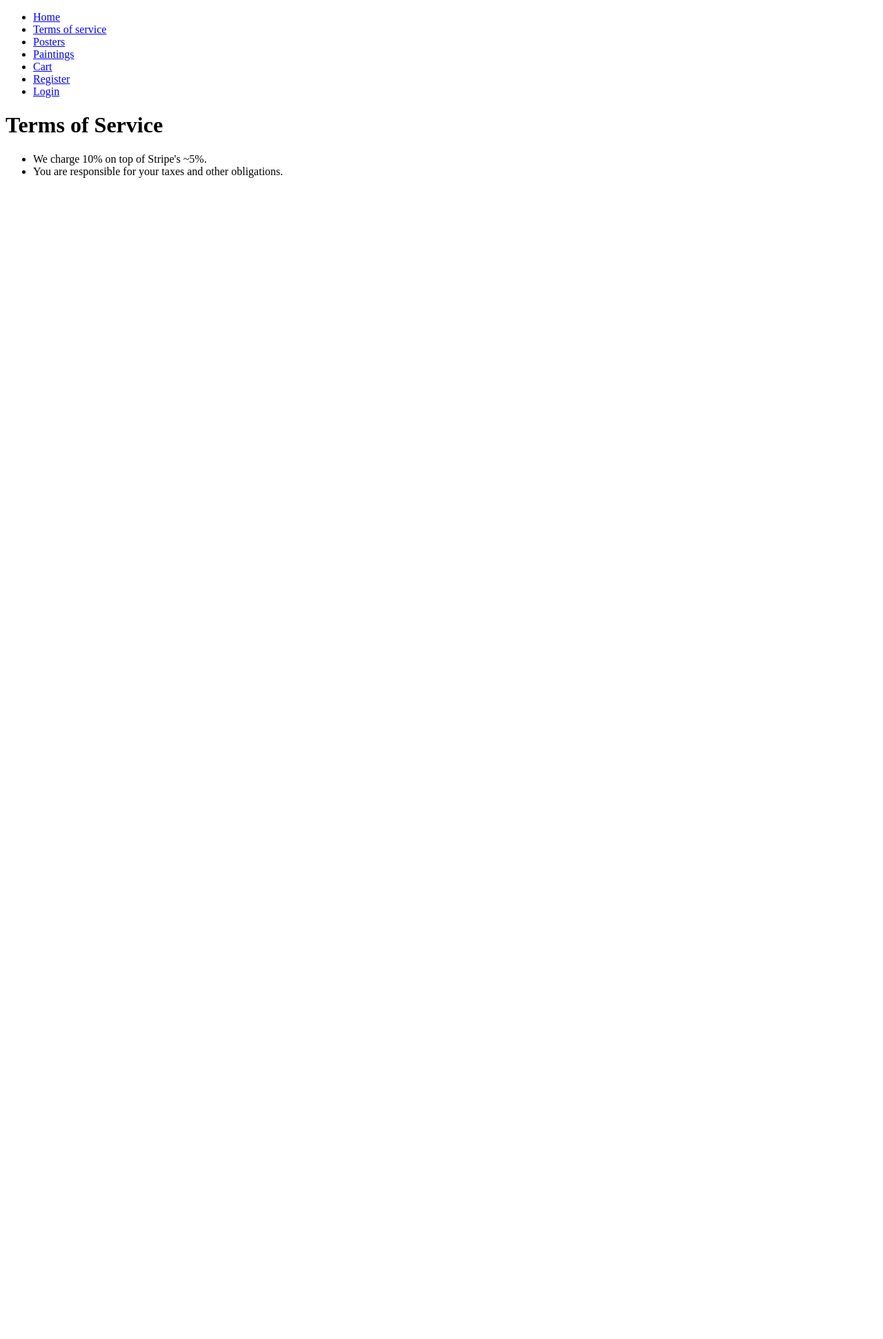
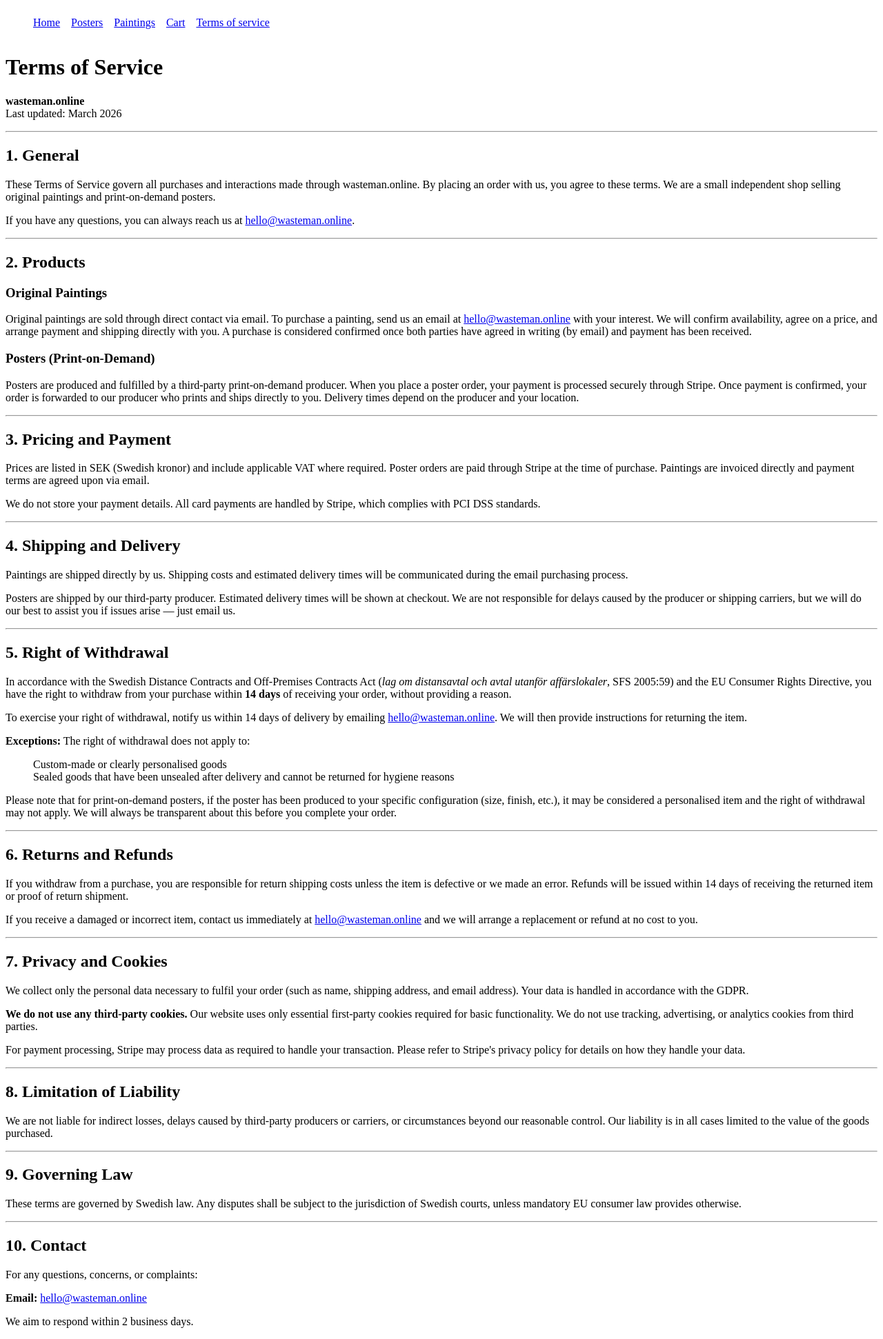
Before and after one commit to videvide/wasteman.online, a Django app: page /terms-of-service/ in a window 1280 px wide. Shown: the whole page at 69% size. Before the commit the page ends 258 px from the top, so only its background shows below. Run offline with Django 5.2, Linux system fonts and the light colour scheme; parts of the project's set-up code (start-up, migrations or seed data) failed here and were passed over.

Commit message:
edit config views and templates

```diff
--- a/wasteman/settings.py
+++ b/wasteman/settings.py
@@ -122,10 +122,7 @@ USE_TZ = True
 
 STATIC_URL = 'static/'
 STATIC_ROOT = 'static/'
-# This could also be set to projects.
-# STATICFILES_DIRS = [
-#     BASE_DIR / "static/"
-# ]
+
 MEDIA_URL = 'media/'
 MEDIA_ROOT = 'media/'
 
--- /dev/null
+++ b/wasteman/static/wasteman/main.css
@@ -0,0 +1,13 @@
+nav {
+    display: flex;
+    align-items: center;
+}
+
+nav ul {
+    display: flex;
+    gap: 1rem;
+}
+
+ul {
+    list-style-type: none;
+}
--- a/wasteman/templates/base.html
+++ b/wasteman/templates/base.html
@@ -4,6 +4,8 @@
     <meta charset="UTF-8">
     <meta name="viewport" content="width=device-width, initial-scale=1.0">
     <title>Document - {% block title %}{% endblock title %}</title>
+    {% load static %}
+    <link rel="stylesheet" href="{% static 'wasteman/main.css' %}">
     {% block head %}{% endblock head %}
     {% block script %}{% endblock script %}
 </head>
@@ -11,23 +13,15 @@
     <nav>
         <ul>
             <li><a href="{% url 'home' %}">Home</a></li>
-            <li><a href="{% url 'terms' %}">Terms of service</a></li>
             <li><a href="{% url 'posters' %}">Posters</a></li>
             <li><a href="{% url 'paintings' %}">Paintings</a></li>
             <li><a href="{% url 'cart' %}">
                 Cart
                 {% if request.session.cart %}
-                    ( {{ request.session.cart.total }} )
+                ( {{ request.session.cart.total }} )
                 {% endif %}
             </a></li>
-             {% if not request.user.is_authenticated %}
-                <li><a href="{% url 'register' %}">Register</a></li>
-                <li><a href="{% url 'login' %}">Login</a></li>
-            {% endif %}
-             {% if request.user.is_authenticated %}
-                <li><a href="{% url 'profile' %}">Profile</a></li>
-                <li><a href="{% url 'logout' %}">Logout</a></li>
-            {% endif %}
+            <li><a href="{% url 'terms' %}">Terms of service</a></li>
         </ul>
     </nav>
 
--- a/wasteman/templates/cart.html
+++ b/wasteman/templates/cart.html
@@ -1,7 +1,6 @@
 {% extends 'base.html' %}
 {% block body %}
-<h1>Cart page</h1>
-<p>This is where cart items goes...</p>
+<h1>Cart</h1>
 
 {% if forms_and_variations %}
 <form method="post">
@@ -18,6 +17,8 @@
 </form>
 <!-- just add a anchor tag to the address page -->
 <a href="{% url 'address' %}">Continue to shipping address</a>
+{% else %}
+    <p>Waiting for you to add items to cart...</p>
 {% endif %}
 
 {% endblock body %}
--- a/wasteman/templates/home.html
+++ b/wasteman/templates/home.html
@@ -1,5 +1,5 @@
 {% extends 'base.html' %}
 {% block body %}
-<h1>Welcome To Wasteman!</h1>
-<p>This is where wastemen get their funds up!</p>
+<h1>Welcome to Wasteman!</h1>
+<p>Use the navigation to browse our posters and paintings.</p>
 {% endblock body %}
--- a/wasteman/templates/success.html
+++ b/wasteman/templates/success.html
@@ -2,6 +2,6 @@
 {% block body %}
 <p>
     We appreciate your business! If you have any questions, please email
-    <a href="mailto:orders@example.com">orders@example.com</a>.
+    <a href="mailto:hello@wasteman.online">hello@wasteman.online</a>.
 </p>
 {% endblock body %}
--- a/wasteman/templates/terms.html
+++ b/wasteman/templates/terms.html
@@ -1,8 +1,73 @@
 {% extends 'base.html' %}
 {% block body %}
 <h1>Terms of Service</h1>
+<p><strong>wasteman.online</strong><br>Last updated: March 2026</p>
+
+<hr>
+
+<h2>1. General</h2>
+<p>These Terms of Service govern all purchases and interactions made through wasteman.online. By placing an order with us, you agree to these terms. We are a small independent shop selling original paintings and print-on-demand posters.</p>
+<p>If you have any questions, you can always reach us at <a href="mailto:hello@wasteman.online">hello@wasteman.online</a>.</p>
+
+<hr>
+
+<h2>2. Products</h2>
+<h3>Original Paintings</h3>
+<p>Original paintings are sold through direct contact via email. To purchase a painting, send us an email at <a href="mailto:hello@wasteman.online">hello@wasteman.online</a> with your interest. We will confirm availability, agree on a price, and arrange payment and shipping directly with you. A purchase is considered confirmed once both parties have agreed in writing (by email) and payment has been received.</p>
+<h3>Posters (Print-on-Demand)</h3>
+<p>Posters are produced and fulfilled by a third-party print-on-demand producer. When you place a poster order, your payment is processed securely through Stripe. Once payment is confirmed, your order is forwarded to our producer who prints and ships directly to you. Delivery times depend on the producer and your location.</p>
+
+<hr>
+
+<h2>3. Pricing and Payment</h2>
+<p>Prices are listed in SEK (Swedish kronor) and include applicable VAT where required. Poster orders are paid through Stripe at the time of purchase. Paintings are invoiced directly and payment terms are agreed upon via email.</p>
+<p>We do not store your payment details. All card payments are handled by Stripe, which complies with PCI DSS standards.</p>
+
+<hr>
+
+<h2>4. Shipping and Delivery</h2>
+<p>Paintings are shipped directly by us. Shipping costs and estimated delivery times will be communicated during the email purchasing process.</p>
+<p>Posters are shipped by our third-party producer. Estimated delivery times will be shown at checkout. We are not responsible for delays caused by the producer or shipping carriers, but we will do our best to assist you if issues arise — just email us.</p>
+
+<hr>
+
+<h2>5. Right of Withdrawal</h2>
+<p>In accordance with the Swedish Distance Contracts and Off-Premises Contracts Act (<em>lag om distansavtal och avtal utanför affärslokaler</em>, SFS 2005:59) and the EU Consumer Rights Directive, you have the right to withdraw from your purchase within <strong>14 days</strong> of receiving your order, without providing a reason.</p>
+<p>To exercise your right of withdrawal, notify us within 14 days of delivery by emailing <a href="mailto:hello@wasteman.online">hello@wasteman.online</a>. We will then provide instructions for returning the item.</p>
+<p><strong>Exceptions:</strong> The right of withdrawal does not apply to:</p>
 <ul>
-    <li>We charge 10% on top of Stripe's ~5%.</li>
-    <li>You are responsible for your taxes and other obligations.</li>
+  <li>Custom-made or clearly personalised goods</li>
+  <li>Sealed goods that have been unsealed after delivery and cannot be returned for hygiene reasons</li>
 </ul>
+<p>Please note that for print-on-demand posters, if the poster has been produced to your specific configuration (size, finish, etc.), it may be considered a personalised item and the right of withdrawal may not apply. We will always be transparent about this before you complete your order.</p>
+
+<hr>
+
+<h2>6. Returns and Refunds</h2>
+<p>If you withdraw from a purchase, you are responsible for return shipping costs unless the item is defective or we made an error. Refunds will be issued within 14 days of receiving the returned item or proof of return shipment.</p>
+<p>If you receive a damaged or incorrect item, contact us immediately at <a href="mailto:hello@wasteman.online">hello@wasteman.online</a> and we will arrange a replacement or refund at no cost to you.</p>
+
+<hr>
+
+<h2>7. Privacy and Cookies</h2>
+<p>We collect only the personal data necessary to fulfil your order (such as name, shipping address, and email address). Your data is handled in accordance with the GDPR.</p>
+<p><strong>We do not use any third-party cookies.</strong> Our website uses only essential first-party cookies required for basic functionality. We do not use tracking, advertising, or analytics cookies from third parties.</p>
+<p>For payment processing, Stripe may process data as required to handle your transaction. Please refer to Stripe's privacy policy for details on how they handle your data.</p>
+
+<hr>
+
+<h2>8. Limitation of Liability</h2>
+<p>We are not liable for indirect losses, delays caused by third-party producers or carriers, or circumstances beyond our reasonable control. Our liability is in all cases limited to the value of the goods purchased.</p>
+
+<hr>
+
+<h2>9. Governing Law</h2>
+<p>These terms are governed by Swedish law. Any disputes shall be subject to the jurisdiction of Swedish courts, unless mandatory EU consumer law provides otherwise.</p>
+
+<hr>
+
+<h2>10. Contact</h2>
+<p>For any questions, concerns, or complaints:</p>
+<p><strong>Email:</strong> <a href="mailto:hello@wasteman.online">hello@wasteman.online</a></p>
+<p>We aim to respond within 2 business days.</p>
 {% endblock body %}
--- a/wasteman/urls.py
+++ b/wasteman/urls.py
@@ -11,10 +11,10 @@ urlpatterns = [
 
     path('', home, name="home"),
 
-    path("profile", profile, name="profile"),
-    path("register/", register, name="register"),
-    path("login/", login, name="login"),
-    path("logout/", logout, name="logout"),
+    # path("profile", profile, name="profile"),
+    # path("register/", register, name="register"),
+    # path("login/", login, name="login"),
+    # path("logout/", logout, name="logout"),
 
     path("terms-of-service/", TemplateView.as_view(template_name="terms.html"), name="terms"),
 
--- a/wasteman/views.py
+++ b/wasteman/views.py
@@ -98,7 +98,7 @@ def logout(request):
 
 
 def paintings(request):
-    return render(request, "artworks.html", {"paintings": Painting.objects.all()})
+    return render(request, "artworks.html", {"paintings": Painting.objects.all(), "page": "Paintings"})
 
 
 def painting(request, id):
@@ -107,7 +107,7 @@ def painting(request, id):
 
 
 def posters(request):
-    return render(request, "artworks.html", {"posters": Poster.objects.all()})
+    return render(request, "artworks.html", {"posters": Poster.objects.all(), "page": "Posters"})
 
 
 def prepare_variation_choices(poster):
```
Also changed, not shown: wasteman/templates/artworks.html (+5 -2 lines).
